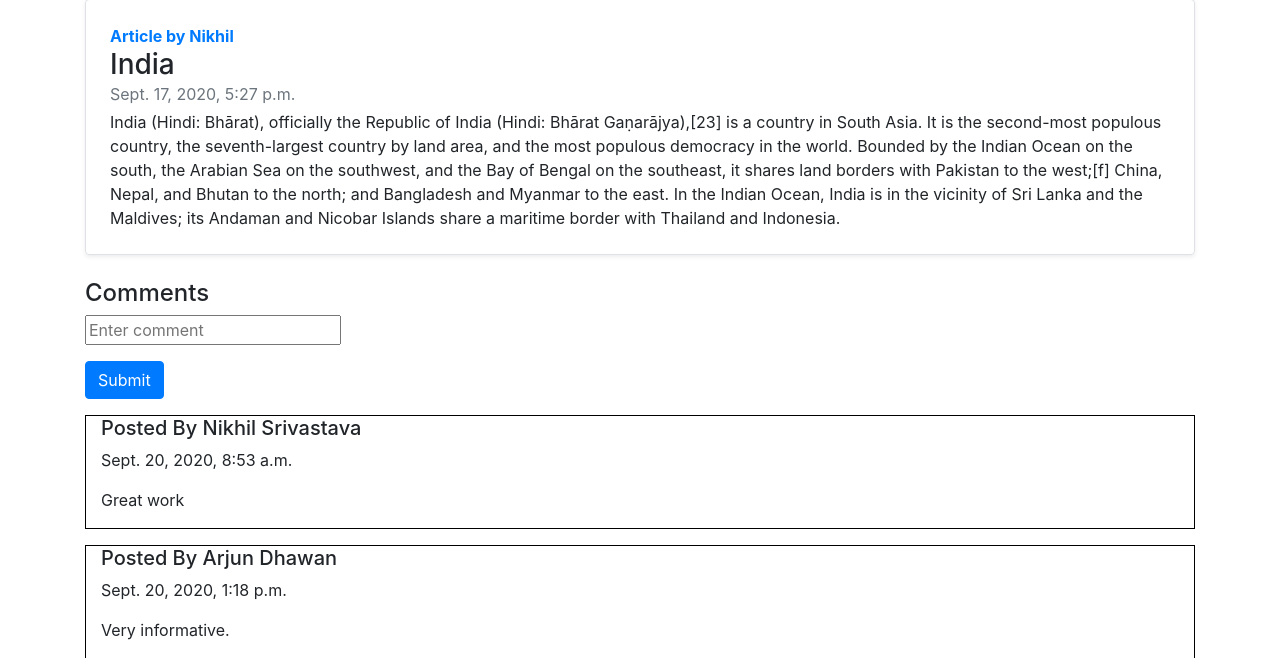
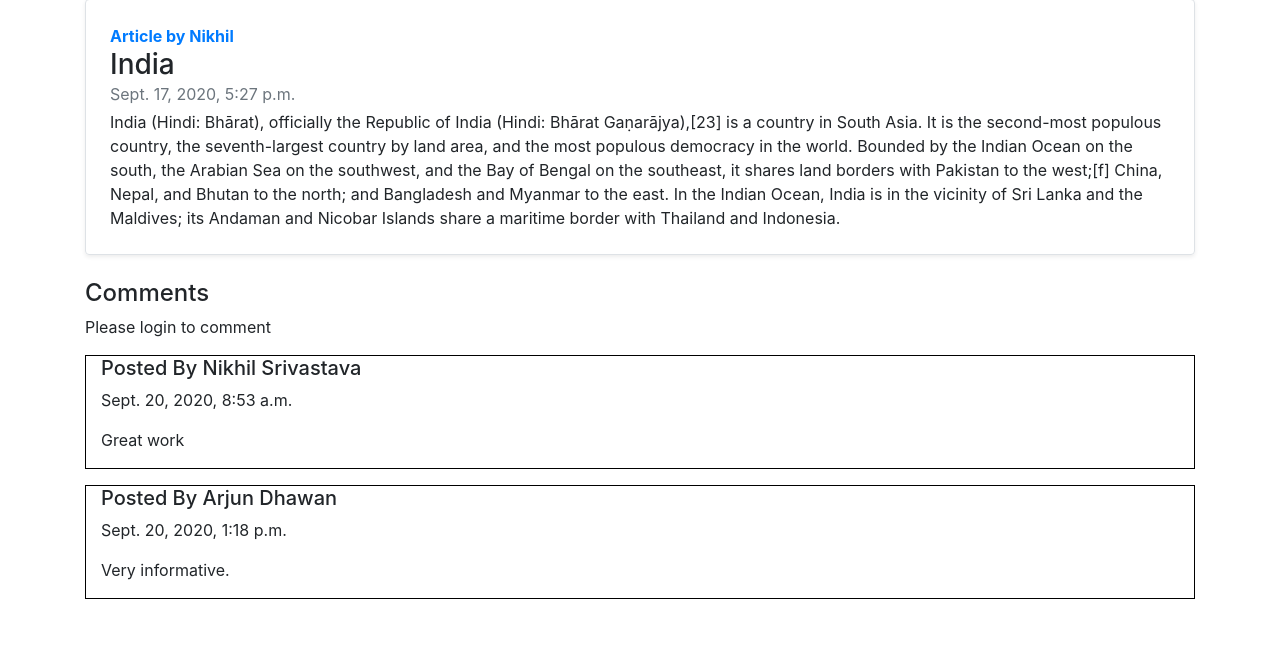
Before and after one commit to nikhilsrivastava41/blog-django, a Django app: a page that uses templates/blog/post.html in a window 1280 px wide. Shown: the part 81-739 px from the top of the page. Run offline with Django 3.2, Linux system fonts and the light colour scheme; data comes from the database, SQL or seed files in the repository; some libraries are stand-ins or nearby versions.

Commit message:
only authenticated users allowed to comment

```diff
--- a/blog/views.py
+++ b/blog/views.py
@@ -11,7 +11,7 @@ def home(request):
 def blogpost(request, slug):
     post = Post.objects.filter(slug=slug).first()
     comment = BlogComment.objects.filter(post=post)
-    return render(request, 'blog/post.html', {'post': post, 'comment': comment})
+    return render(request, 'blog/post.html', {'post': post, 'comment': comment, 'user': request.user})
 
 
 def postcomment(request):
--- a/templates/blog/post.html
+++ b/templates/blog/post.html
@@ -16,6 +16,8 @@
 </div>
 <div class="container">
   <h4>Comments</h4>
+  <div class="my-2">
+    {% if user.is_authenticated %}
     <form action="/blog/postcomment" method="post">
       {% csrf_token %}
       <div class="form-group">
@@ -24,6 +26,11 @@
       <input type="hidden" name="postsno" value="{{post.sno}}" />
       <button class="btn btn-primary">Submit</button>
     </form>
+    {% else %}
+    <p>Please login to comment</p>
+    {% endif %}
+  </div>
+
   {% for c in comment %}
   <div class="col-md-12 my-3" style="border: 1px solid black">
     <h5>Posted By {{c.user.first_name}} {{ c.user.last_name}}</h5>
```
Lines whose indentation alone changed are shown as unchanged.
